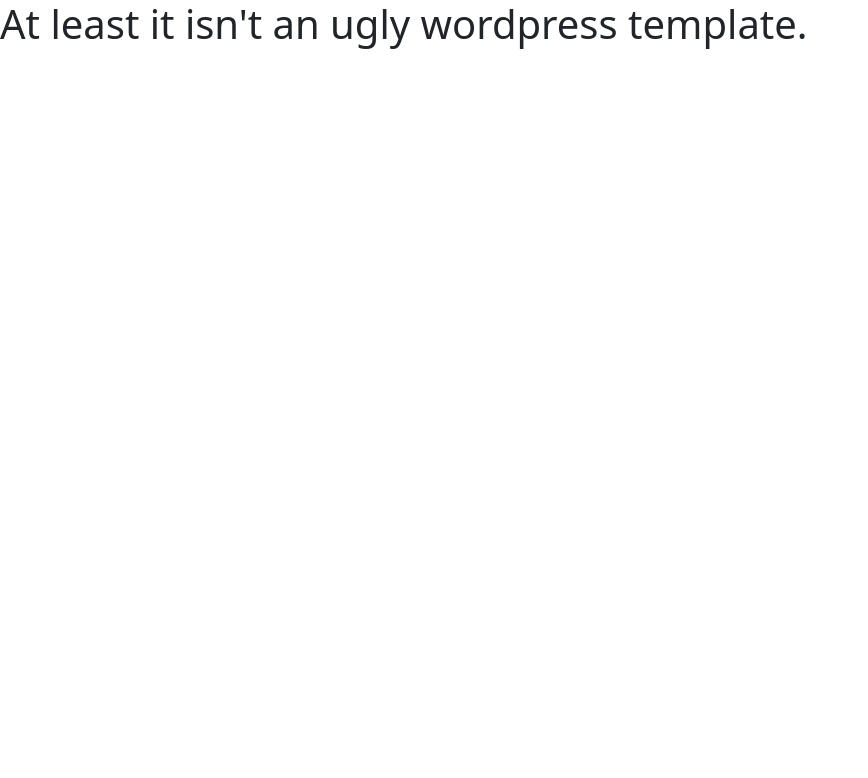
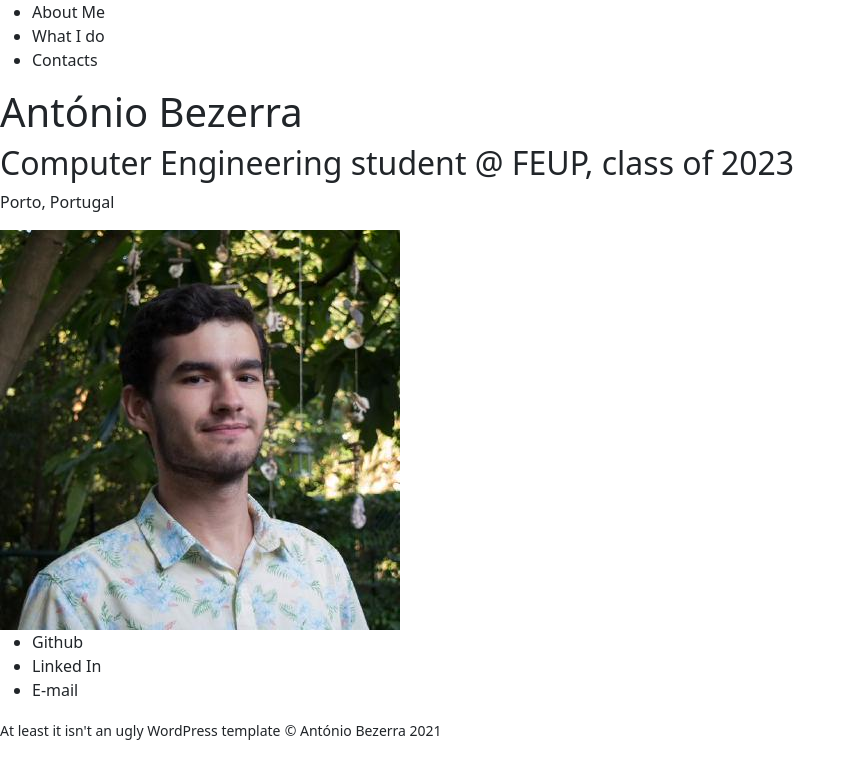
Before and after one commit to antbz/website, a plain HTML site: page index.html in a window 1280 px wide. Shown: the whole page, without its empty margins (0-868 px from the left). Drawn offline with nearby package versions, Linux system fonts and the light colour scheme.

Commit message:
Started adding content to html

```diff
--- a/index.html
+++ b/index.html
@@ -10,6 +10,40 @@
     <title>António Bezerra</title>
 </head>
 <body>
-    <h1>At least it isn't an ugly wordpress template.</h1>
+    <header>
+        <nav>
+            <ul>
+                <li>About Me</li>
+                <li>What I do</li>
+                <li>Contacts</li>
+            </ul>
+        </nav>
+    </header>
+
+    <main>
+        <div>
+            <div>
+                <h1>António Bezerra</h1>
+                <h2>Computer Engineering student @ FEUP, class of 2023</h2>
+                <p>Porto, Portugal</p>
+            </div>
+            <div>
+                <img src="media/images/profile.jpeg" alt="Profile picture">
+            </div>
+        </div>
+
+        <div>
+            <ul>
+                <li>Github</li>
+                <li>Linked In</li>
+                <li>E-mail</li>
+            </ul>
+        </div>
+    </main>
+
+    <footer>
+        <small>At least it isn't an ugly WordPress template</small>
+        <small>© António Bezerra 2021</small>
+    </footer>
 </body>
 </html>
```
Also changed, not shown: media/images/profile.jpeg (added).
